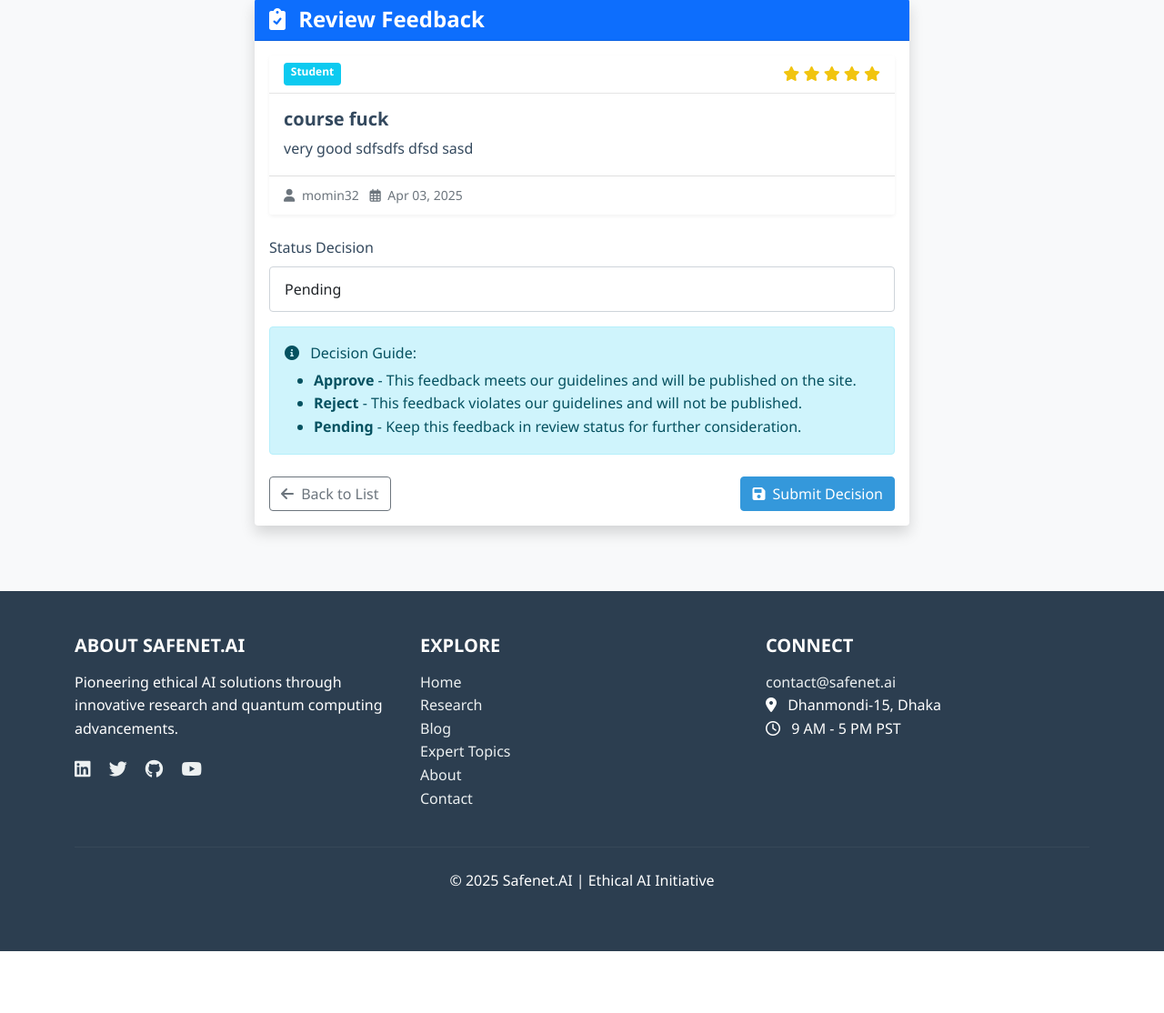
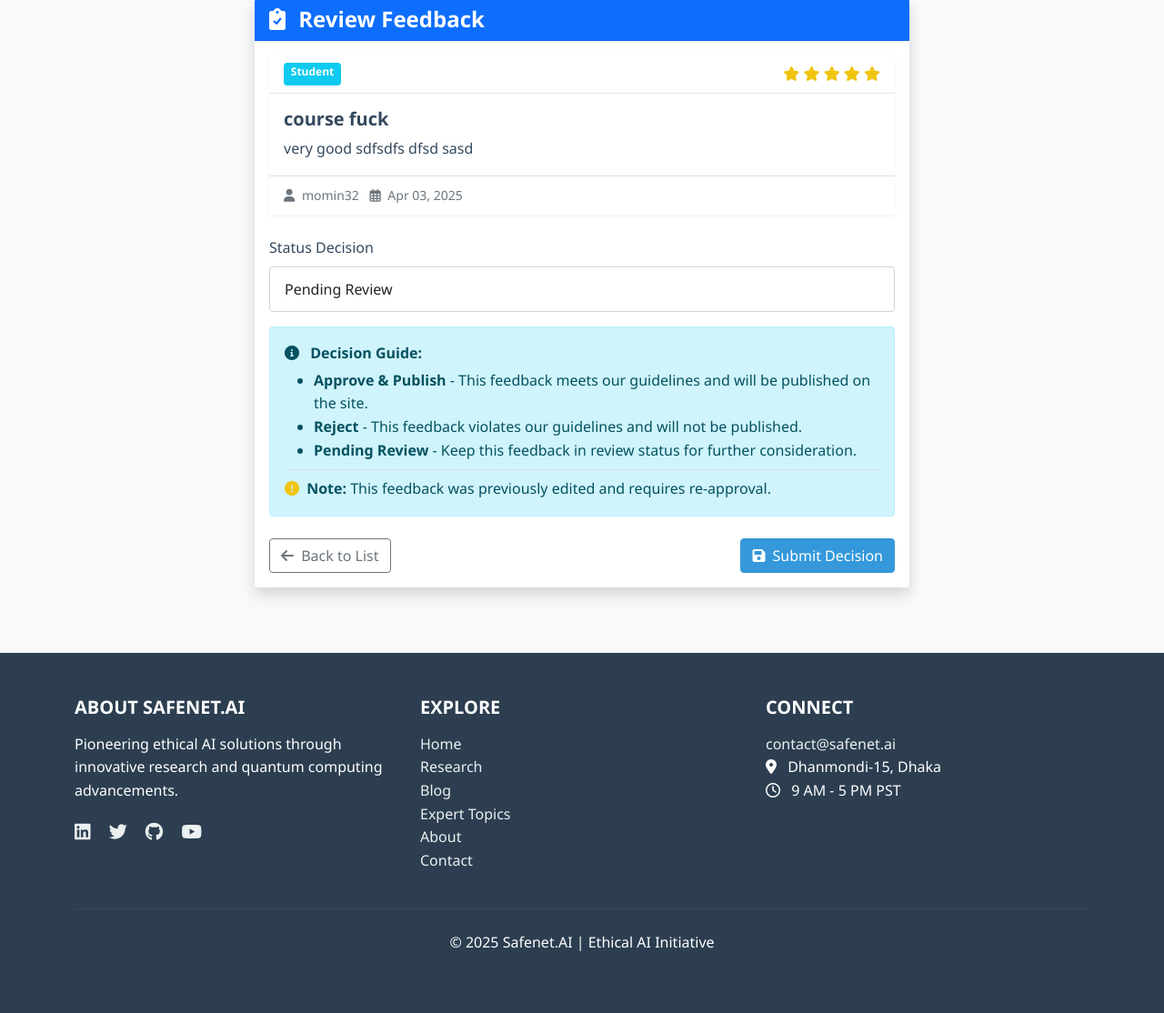
Before and after one commit to Mominul-Islam-cmd/safentAI_final, a Django app: page /feedback/approve/1/ in a window 1280 px wide. Shown: the part 119-1233 px from the top of the page at 91% size. Before the commit the page ends 1165 px from the top, so only its background shows below. Run offline with Django 4.2, Linux system fonts and the light colour scheme; a user stored in the database is signed in; data comes from the database, SQL or seed files in the repository; both versions use the stored data as it was after the commit.

Commit message:
Fix feedback approval system to correctly handle updates and re-approvals after edits.
Replit-Commit-Author: Agent
Replit-Commit-Session-Id: 6776a437-46e2-4559-a798-5b5b9cf2f0e9
Replit-Commit-Screenshot-Url: https://storage.googleapis.com/screenshot-production-us-central1/419be2bb-f7c6-44f7-8518-f25256a95d39/089f5b02-aba4-49f7-8b5c-71fecf961aac.jpg

```diff
--- a/feedback/forms.py
+++ b/feedback/forms.py
@@ -13,9 +13,17 @@ class FeedbackForm(forms.ModelForm):
         }
 
 class FeedbackApprovalForm(forms.ModelForm):
+    STATUS_CHOICES = [
+        ('pending', 'Pending Review'),
+        ('approved', 'Approve & Publish'),
+        ('rejected', 'Reject')
+    ]
+
+    status = forms.ChoiceField(
+        choices=STATUS_CHOICES,
+        widget=forms.Select(attrs={'class': 'form-control'})
+    )
+
     class Meta:
         model = Feedback
         fields = ['status']
-        widgets = {
-            'status': forms.Select(attrs={'class': 'form-control'}),
-        }
--- a/feedback/views.py
+++ b/feedback/views.py
@@ -56,8 +56,9 @@ def feedback_edit(request, slug):
     if feedback.user != request.user:
         return HttpResponseForbidden("You don't have permission to edit this feedback.")
 
-    # Allow editing approved feedback (we'll set it back to pending)
+    # Store the original feedback status
     original_status = feedback.status
+    was_approved = original_status == 'approved'
 
     if request.method == 'POST':
         form = FeedbackForm(request.POST, instance=feedback)
@@ -67,9 +68,12 @@ def feedback_edit(request, slug):
             # Set status back to pending if it was previously approved or rejected
             if original_status in ['approved', 'rejected']:
                 updated_feedback.status = 'pending'
-                messages.info(request, 'Your feedback has been updated and is now awaiting admin approval again.')
+                if was_approved:
+                    messages.info(request, 'Your feedback has been updated and is now awaiting admin approval again.')
+                else:
+                    messages.info(request, 'Your rejected feedback has been updated and is now awaiting admin review.')
             else:
-                messages.success(request, 'Your feedback has been updated successfully.')
+                messages.success(request, 'Your feedback has been updated successfully and is pending approval.')
 
             updated_feedback.save()
             return redirect('my_feedbacks')
@@ -80,6 +84,7 @@ def feedback_edit(request, slug):
         'form': form,
         'feedback': feedback,
         'is_edit': True,
+        'was_approved': was_approved,
     }
     return render(request, 'feedback/feedback_form.html', context)
 
@@ -133,18 +138,28 @@ def feedback_approve(request, pk):
         return redirect('home')
 
     feedback = get_object_or_404(Feedback, pk=pk)
+    original_status = feedback.status
 
     if request.method == 'POST':
         form = FeedbackApprovalForm(request.POST, instance=feedback)
         if form.is_valid():
-            form.save()
-            status = form.cleaned_data['status']
-            status_msg = {
-                'approved': 'Feedback has been approved and published.',
-                'rejected': 'Feedback has been rejected.',
-                'pending': 'Feedback has been set to pending review.'
-            }
-            messages.success(request, status_msg[status])
+            updated_feedback = form.save(commit=False)
+            new_status = form.cleaned_data['status']
+
+            # Ensure we have a status change
+            if original_status != new_status:
+                updated_feedback.status = new_status
+                updated_feedback.save()
+
+                status_msg = {
+                    'approved': 'Feedback has been approved and published.',
+                    'rejected': 'Feedback has been rejected.',
+                    'pending': 'Feedback has been set to pending review.'
+                }
+                messages.success(request, status_msg[new_status])
+            else:
+                messages.info(request, f"Feedback status remains '{new_status}'.")
+
             return redirect('feedback_approval_list')
     else:
         form = FeedbackApprovalForm(instance=feedback)
--- a/templates/feedback/feedback_approval_form.html
+++ b/templates/feedback/feedback_approval_form.html
@@ -67,12 +67,19 @@
                         </div>
 
                         <div class="alert alert-info">
-                            <div class="mb-1"><i class="fas fa-info-circle me-2"></i> Decision Guide:</div>
+                            <div class="mb-1"><i class="fas fa-info-circle me-2"></i> <strong>Decision Guide:</strong></div>
                             <ul class="mb-0">
-                                <li><strong>Approve</strong> - This feedback meets our guidelines and will be published on the site.</li>
+                                <li><strong>Approve & Publish</strong> - This feedback meets our guidelines and will be published on the site.</li>
                                 <li><strong>Reject</strong> - This feedback violates our guidelines and will not be published.</li>
-                                <li><strong>Pending</strong> - Keep this feedback in review status for further consideration.</li>
+                                <li><strong>Pending Review</strong> - Keep this feedback in review status for further consideration.</li>
                             </ul>
+
+                            {% if feedback.status == 'pending' and feedback.updated_at and feedback.updated_at > feedback.created_at %}
+                            <div class="mt-2 pt-2 border-top">
+                                <i class="fas fa-exclamation-circle text-warning me-1"></i>
+                                <strong>Note:</strong> This feedback was previously edited and requires re-approval.
+                            </div>
+                            {% endif %}
                         </div>
 
                         <div class="d-flex justify-content-between mt-4">
--- a/templates/feedback/feedback_approval_list.html
+++ b/templates/feedback/feedback_approval_list.html
@@ -69,6 +69,9 @@
                                                     <span class="badge bg-danger">Rejected</span>
                                                 {% else %}
                                                     <span class="badge bg-warning text-dark">Pending</span>
+                                                    {% if feedback.updated_at and feedback.updated_at > feedback.created_at %}
+                                                    <small class="d-block text-muted mt-1"><i class="fas fa-edit me-1"></i>Edited</small>
+                                                    {% endif %}
                                                 {% endif %}
                                             </td>
                                             <td>{{ feedback.created_at|date:"M d, Y" }}</td>
--- a/templates/feedback/feedback_form.html
+++ b/templates/feedback/feedback_form.html
@@ -80,8 +80,10 @@
                         <div class="alert alert-info">
                             <i class="fas fa-info-circle me-2"></i>
                             {% if feedback %}
-                                {% if feedback.status == 'approved' %}
-                                Your edited feedback will need to be approved again by administrators before being published.
+                                {% if was_approved %}
+                                <strong>Important:</strong> Your edited feedback will need to be approved again by administrators before being republished.
+                                {% elif feedback.status == 'rejected' %}
+                                <strong>Note:</strong> Your previously rejected feedback will need to be approved by administrators after this edit.
                                 {% else %}
                                 Your feedback will be reviewed by administrators before being published on the site.
                                 {% endif %}
```
Also changed, not shown: templates/feedback/my_feedbacks.html (+6 -1 lines), db.sqlite3.
